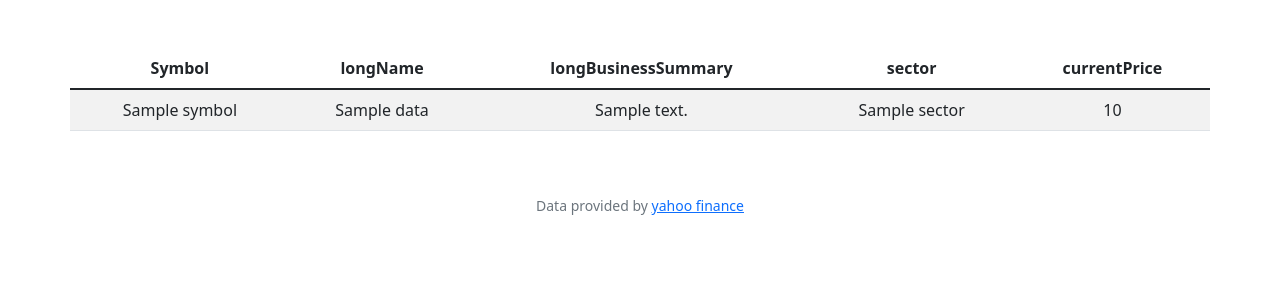
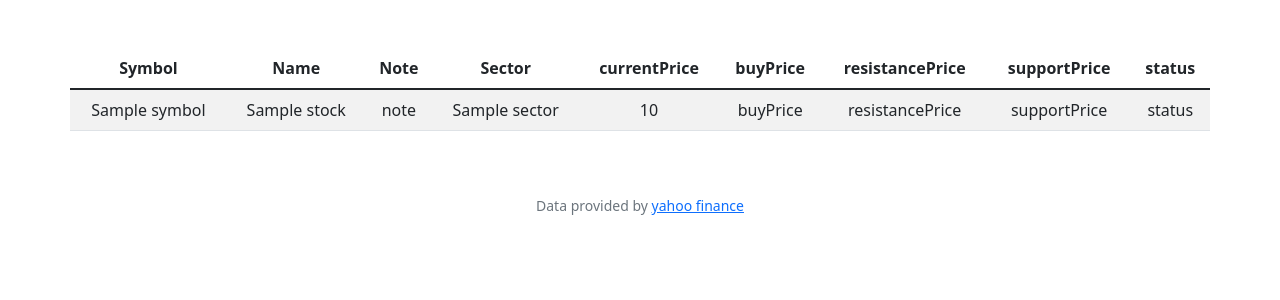
Before and after one commit to excaribur/finalCS50, a Flask app: template templates/index.html in a window 1280 px wide. Shown: the part 152-452 px from the top of the page. Run offline with Flask 2, Linux system fonts and the light colour scheme; the template is opened without the code that fills it: most values are stand-ins (such as "Sample title", 1, 10 or a date in 2020); some libraries are stand-ins or nearby versions.

Commit message:
update index

```diff
--- a/app.py
+++ b/app.py
@@ -1,5 +1,6 @@
 from cs50 import SQL
 from flask import Flask, render_template
+from stock import stockInfo
 
 import yfinance as yf
 
@@ -9,11 +10,8 @@ app = Flask(__name__)
 @app.route("/")
 def index():
 
-    symbol = "PTT"
-    stockTH = symbol + ".BK"
-    data = yf.Ticker(stockTH).info
+    # get stock info
+    symbol = "PTT" + ".BK"
+    stock = stockInfo(symbol)
 
-    # get stock info
-    #data = data.info
-
-    return render_template("index.html", data=data, symbol=symbol)
+    return render_template("index.html", stock=stock)
--- a/templates/index.html
+++ b/templates/index.html
@@ -13,20 +13,28 @@
         <thead>
             <tr>
                 <th>Symbol</th>
-                <th>longName</th>
-                <th>longBusinessSummary</th>
-                <th>sector</th>
+                <th>Name</th>
+                <th>Note</th>
+                <th>Sector</th>
                 <th>currentPrice</th>
+                <th>buyPrice</th>
+                <th>resistancePrice</th>
+                <th>supportPrice</th>
+                <th>status</th>
             </tr>
         </thead>
         <tbody>
 
             <tr>
-                <td>{{symbol}}</td>
-                <td>{{data["longName"]}}</td>
-                <td>{{data["longBusinessSummary"]}}</td>
-                <td>{{data["sector"]}}</td>
-                <td>{{data["currentPrice"]}}</td>
+                <td>{{stock["symbol"]}}</td>
+                <td>{{stock["name"]}}</td>
+                <td>note</td>
+                <td>{{stock["sector"]}}</td>
+                <td>{{stock["price"]}}</td>
+                <td>buyPrice</td>
+                <td>resistancePrice</td>
+                <td>supportPrice</td>
+                <td>status</td>
             </tr>
 
         </tbody>
```
Also changed, not shown: stock.py (+5 -3 lines).
